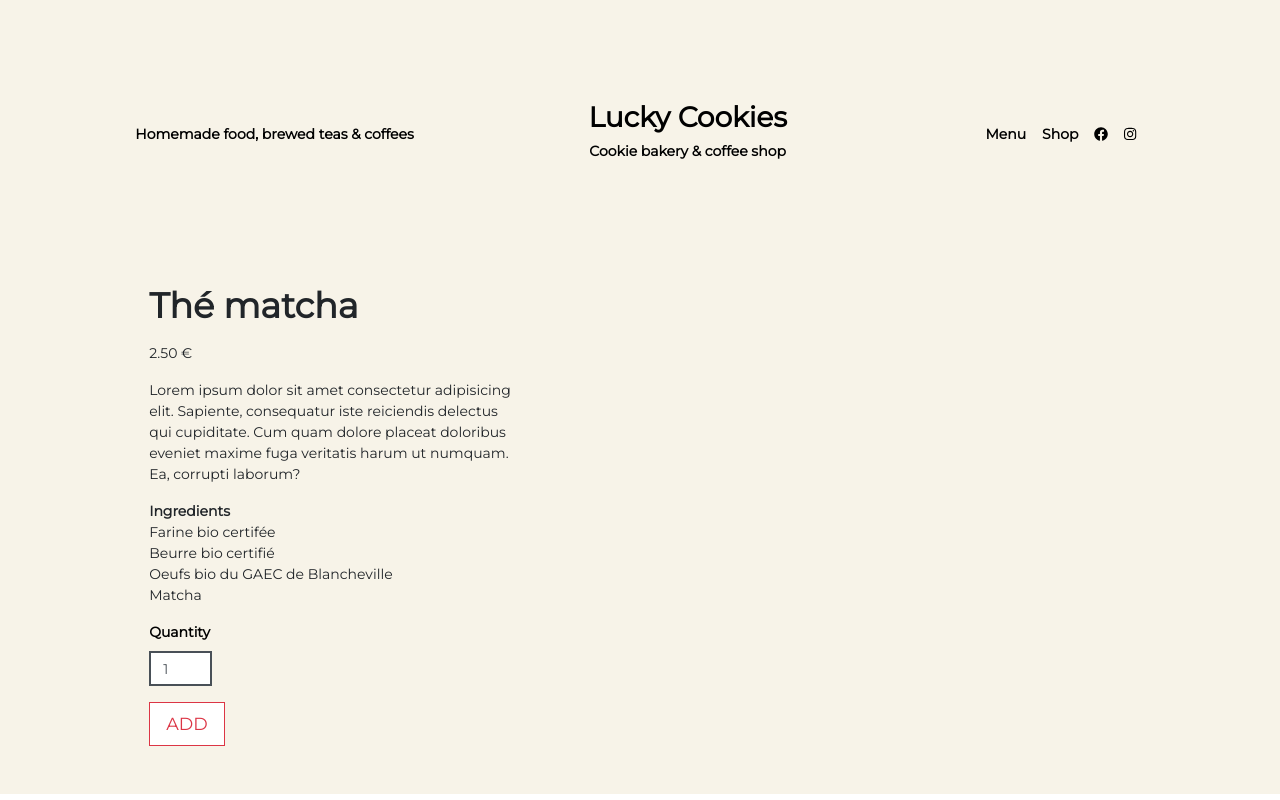
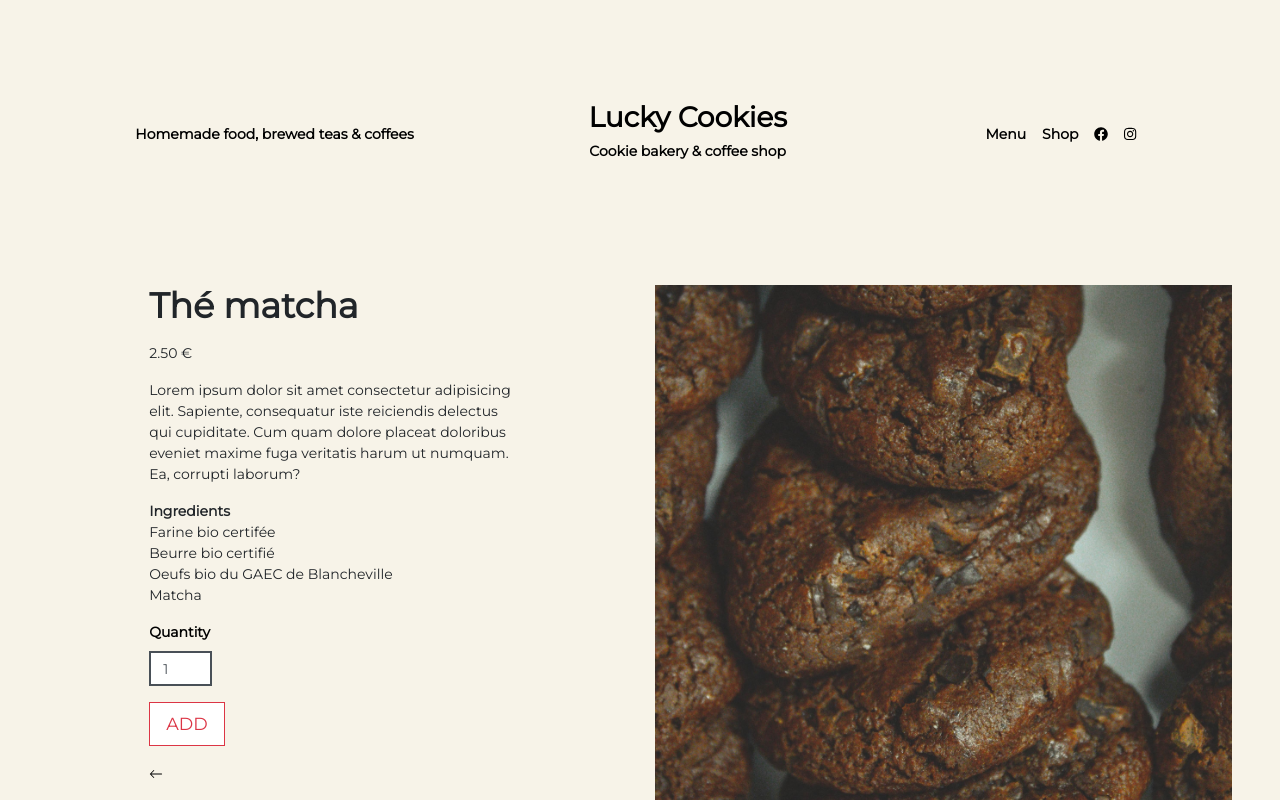
Before and after one commit to nicholas570/lucky-cookies, a React (Create React App) app: page /product/1 in a window 1280 px wide. Shown: the top 800 px of the page. Built offline with nearby package versions, Linux system fonts and the light colour scheme; the HTML template or start-up script is replaced by a standard one.

Commit message:
fixing product image size, adding a return arrow icon

```diff
--- a/package.json
+++ b/package.json
@@ -15,11 +15,12 @@
     "dotenv": "^8.2.0",
     "express": "^4.17.1",
     "formik": "^2.1.5",
+    "node-sass": "^4.14.1",
     "nodemailer": "^6.4.3",
-    "node-sass": "^4.14.1",
     "prop-types": "^15.7.2",
     "react": "^16.13.1",
     "react-bootstrap": "^1.3.0",
+    "react-bootstrap-icons": "^1.0.0",
     "react-dom": "^16.13.1",
     "react-router-dom": "^5.2.0",
     "react-scripts": "3.4.3",
--- a/src/components/product/ProductForm.jsx
+++ b/src/components/product/ProductForm.jsx
@@ -1,7 +1,9 @@
 import React, { useState } from 'react';
 import PropTypes from 'prop-types';
 
+import { Link } from 'react-router-dom';
 import { Col, Form, Button } from 'react-bootstrap';
+import { ArrowLeft } from 'react-bootstrap-icons';
 
 import style from '../../css/product/productForm.module.css';
 import ProductIngredients from './ProductIngredients';
@@ -37,7 +39,7 @@ function ProductForm({ product }) {
       </p>
 
       <ProductIngredients product={product} />
-      <Form onSubmit={handleSubmit}>
+      <Form onSubmit={handleSubmit} className="mb-3">
         <Form.Group className="mb-3">
           <Form.Label className="text-dark font-weight-bold">
             Quantity
@@ -64,6 +66,10 @@ function ProductForm({ product }) {
           {success ? 'ADDED' : 'ADD'}
         </Button>
       </Form>
+
+      <Link to="/shop">
+        <ArrowLeft />
+      </Link>
     </Col>
   );
 }
--- /dev/null
+++ b/src/components/product/ProductImage.jsx
@@ -0,0 +1,25 @@
+import React from 'react';
+import PropTypes from 'prop-types';
+
+import { Col, Image } from 'react-bootstrap';
+
+import style from '../../css/product/productImage.module.css';
+
+function ProductImage({ product }) {
+  return (
+    <Col className="col-md-6 offset-md-1">
+      <Image
+        src={`/assets/images/shop/${product.pic}`}
+        alt={product.name}
+        className="img-fluid"
+        id={style.image}
+      />
+    </Col>
+  );
+}
+
+ProductImage.propTypes = {
+  product: PropTypes.shape.isRequired,
+};
+
+export default ProductImage;
--- a/src/containers/product/Block.jsx
+++ b/src/containers/product/Block.jsx
@@ -4,12 +4,14 @@ import PropTypes from 'prop-types';
 import { Container, Row } from 'react-bootstrap';
 
 import ProductForm from '../../components/product/ProductForm';
+import ProductImage from '../../components/product/ProductImage';
 
 function Block({ product }) {
   return (
     <Container fluid className="p-5">
       <Row className="d-flex flex-column flex-md-row">
         <ProductForm product={product} />
+        <ProductImage product={product} />
       </Row>
     </Container>
   );
--- a/src/containers/shop/Header.jsx
+++ b/src/containers/shop/Header.jsx
@@ -8,7 +8,7 @@ import SalePoints from '../../components/shop/SalePoints';
 
 function Header({ shop, goods }) {
   return (
-    <Container>
+    <Container className="mb-3">
       <Row className="d-flex flex-column flex-md-row">
         <Col md={8}>
           <Rules shop={shop} goods={goods} />
--- /dev/null
+++ b/src/css/product/productImage.module.css
@@ -0,0 +1,4 @@
+#image {
+  max-width: 100%;
+  height: auto;
+}
```
Also changed, not shown: 1 other file (tests, documents, lock files or other folders).
